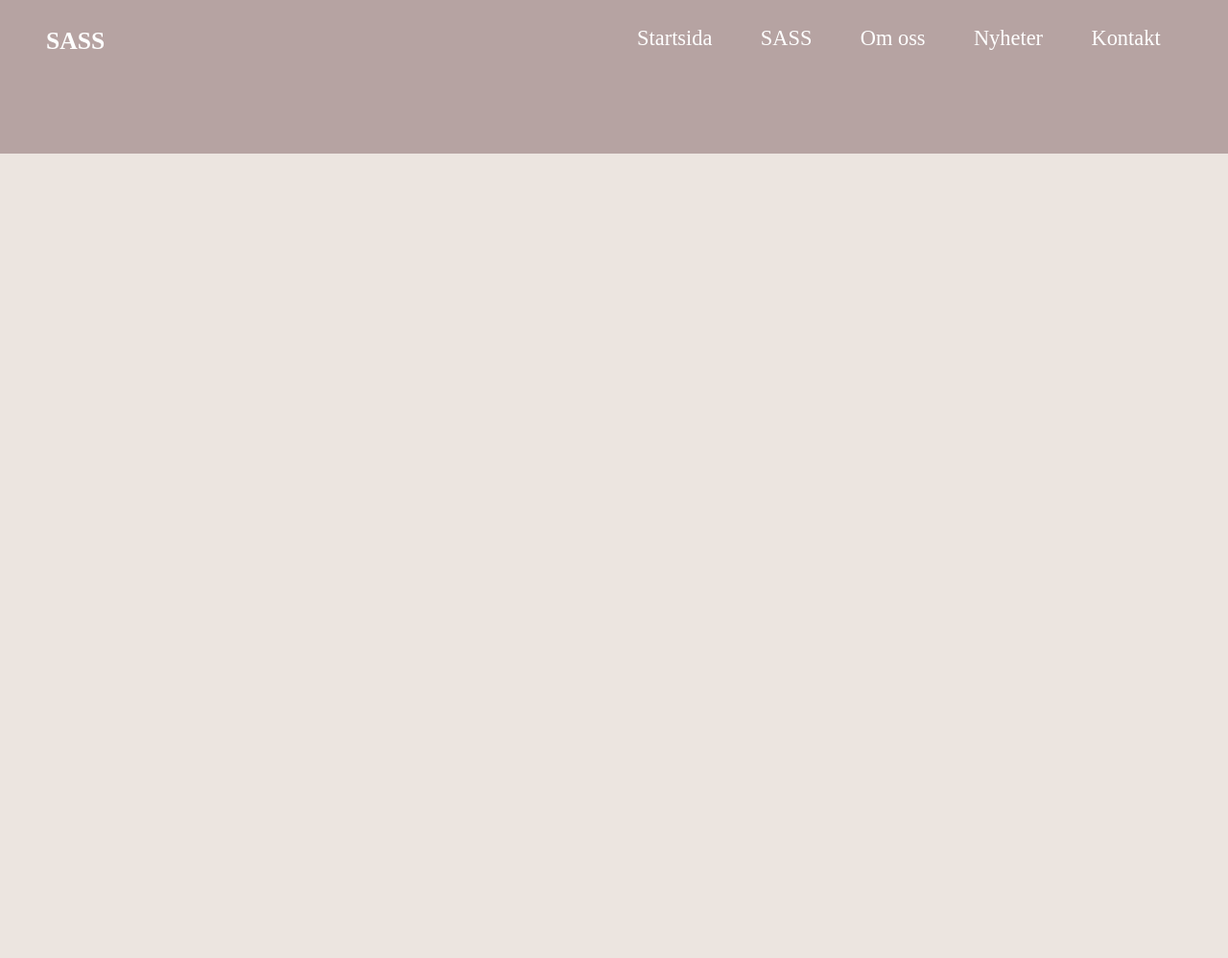
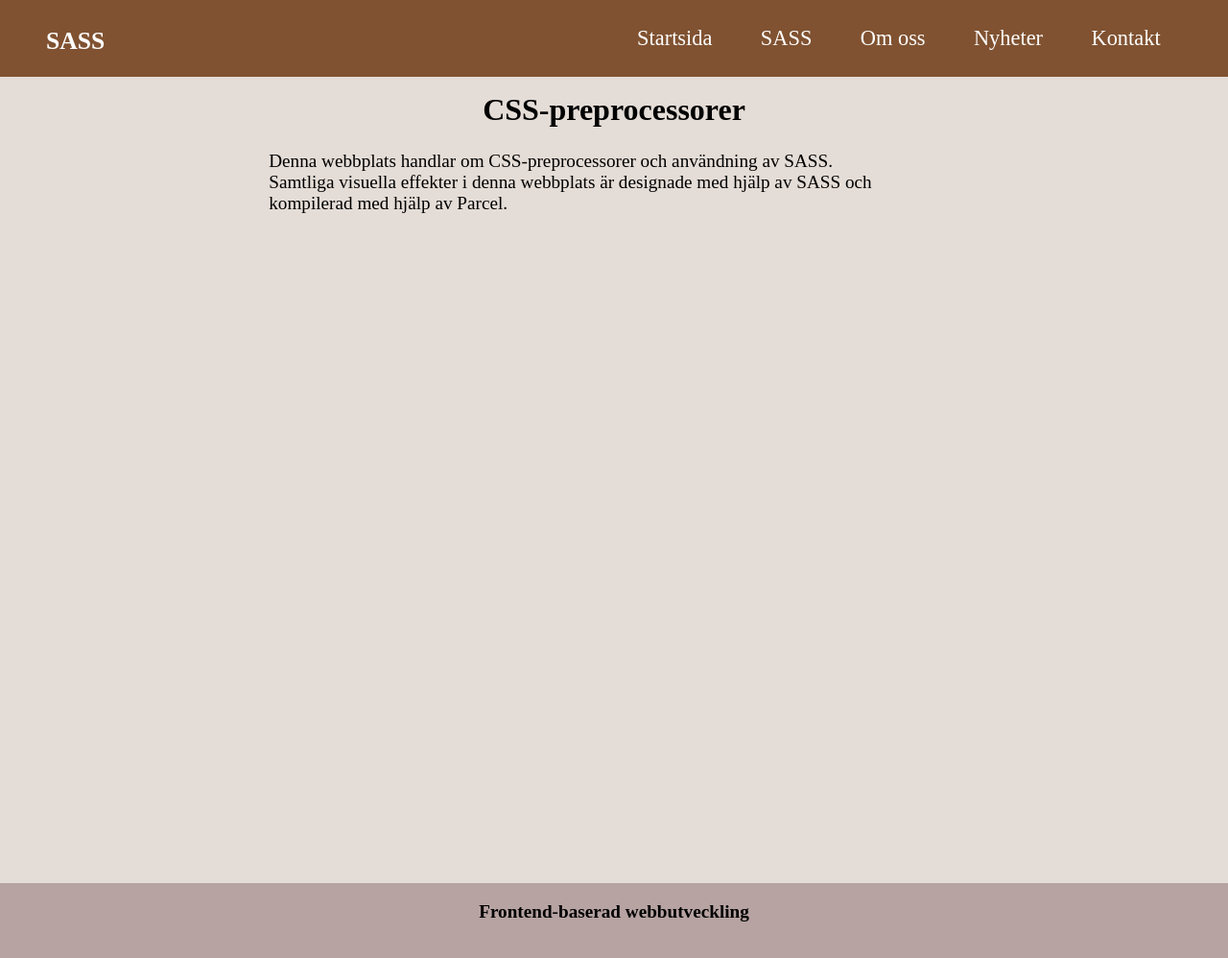
Before and after one commit to Himoazo/sass, a website built with Parcel: page src/index.html in a window 1280 px wide. Shown: the whole page at 96% size. Before the commit the page ends 800 px from the top, so only its background shows below. Built offline with nearby package versions, Linux system fonts and the light colour scheme.

Commit message:
more CSS design

```diff
--- a/src/css/_layout.scss
+++ b/src/css/_layout.scss
@@ -7,7 +7,9 @@
 body{
     background-color: base.$generalCoolor;
 }
-
+main{
+    min-height: 100vh;
+}
 /* Design av Header */
 header {
     height: 80px;
@@ -52,7 +54,7 @@
     a {
         color: white;
         text-decoration: none;
-        padding: 0 1em;
+        padding: 1em 1em;
     }
 }
 li:hover {
@@ -122,6 +124,10 @@
     text-align: center;
     margin: 2vh;
 }
+
+#startHeader{
+    @extend #scssHeader
+}
 .pics{
     display: flex;
     flex-direction: column;
@@ -138,10 +144,22 @@
     left: 0;
     bottom: 0;
     width: 100%;
+    p{
+        text-align: center;
+        font-weight: bold;
+        padding: 1em;
+    }
 }
 
 /* Media querys */
-
+@media (prefers-color-scheme: light) {
+    body{
+        background-color: lighten($color: #B29B89, $amount: 25%);
+    }
+    header, nav{
+        background-color: #805231;
+    }
+}
 /* Större skärmas - gör menyn som inline */
 @media only screen and (min-width: 992px) {
     header {
--- a/src/index.html
+++ b/src/index.html
@@ -40,10 +40,15 @@
         </nav>
     </header>
     <main>
+        <h1 id="startHeader"> CSS-preprocessorer </h1>
+        <p>
+            Denna webbplats handlar om CSS-preprocessorer och användning av SASS. <br>
+            Samtliga visuella effekter i denna webbplats är designade med hjälp av SASS och kompilerad med hjälp av Parcel.
 
+        </p>
     </main>
     <footer>
-
+        <p>Frontend-baserad webbutveckling</p>
     </footer>
 
 </body>
```
Also changed, not shown: src/sass.html (+1 -1 lines).
